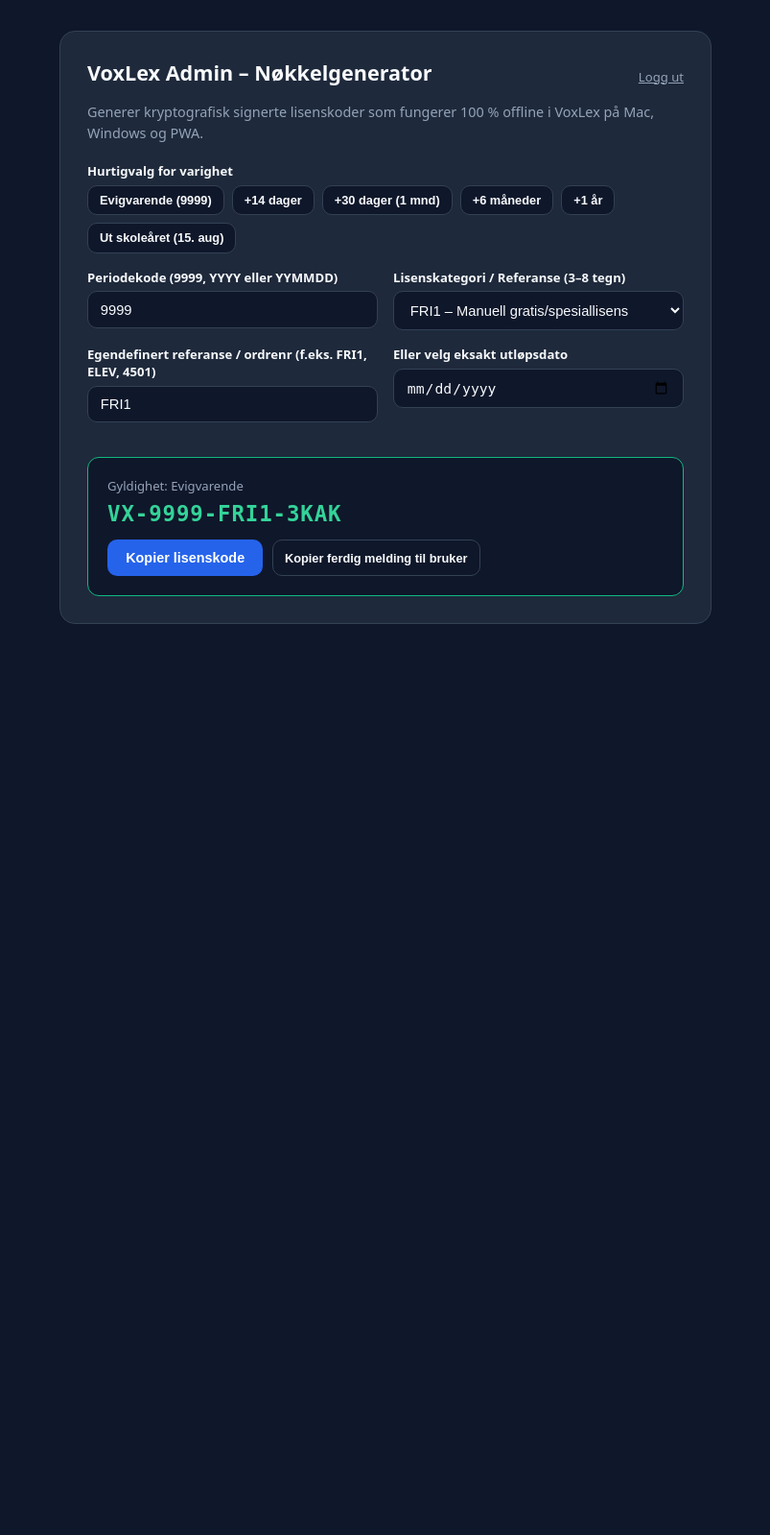
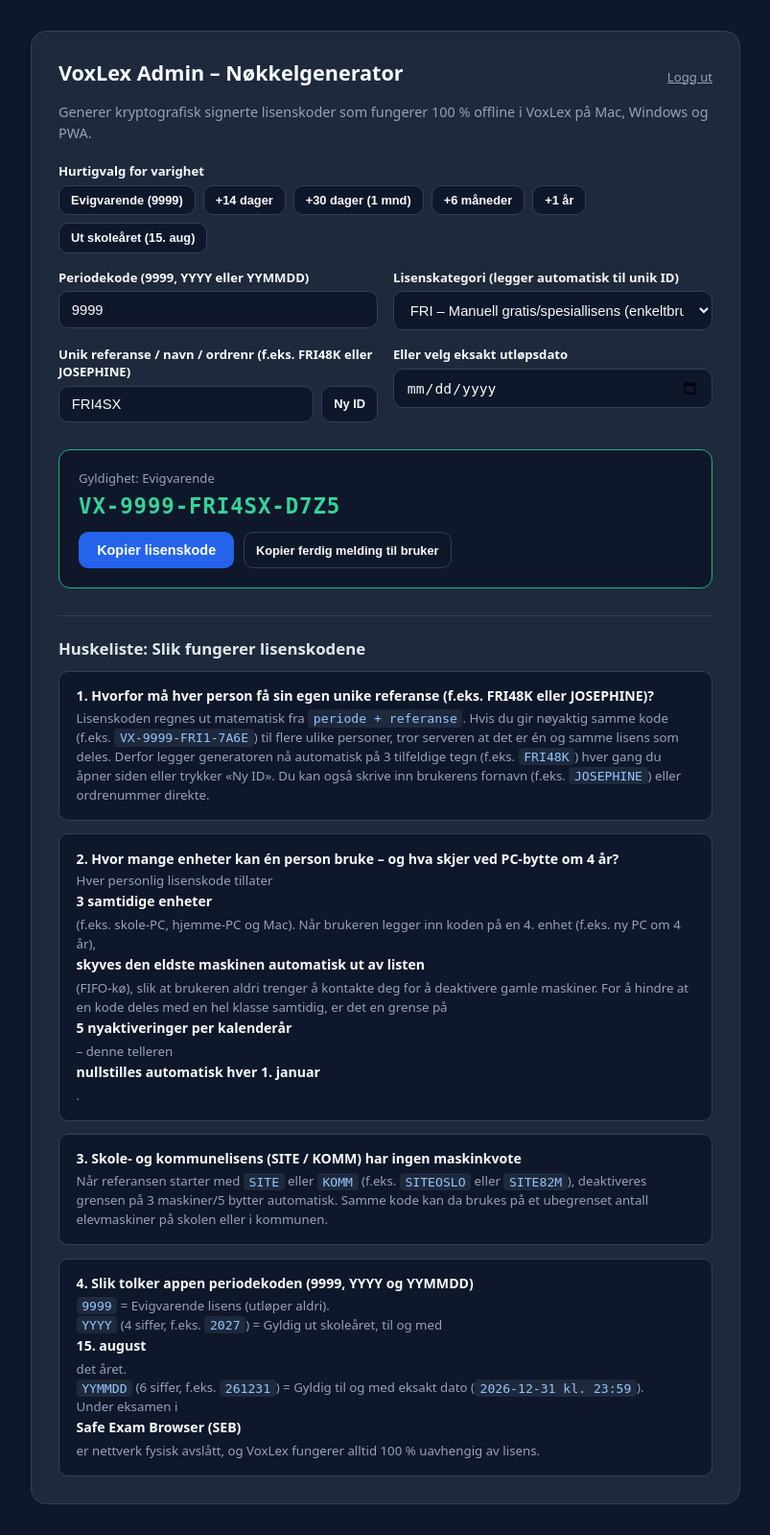
Before and after one commit to voxcuriosa/gruver, a PHP site: page /voxlex/admin/index.php in a window 1280 px wide. Shown: the whole page at 96% size, without its empty margins (238-1041 px from the left). Before the commit the page ends 650 px from the top, so only its background shows below. Run offline with PHP 8.4, Linux system fonts and the light colour scheme; the visitor is signed in with stand-in values (Sample User, id 1).

Commit message:
Auto-randomize unique license IDs and add license guide in VoxLex admin

```diff
--- a/voxlex/admin/index.php
+++ b/voxlex/admin/index.php
@@ -1,7 +1,7 @@
 <?php
 session_start();
 
-// Passordhash (SHA-256) for admin-tilgang ("voxlex2026" eller eksamensvakt/admin-kode)
+// Passordhash (SHA-256) for admin-tilgang ("voxlex2026" eller "privex2026")
 $VALID_HASHES = [
     hash('sha256', 'voxlex2026'),
     hash('sha256', 'privex2026'),
@@ -38,8 +38,9 @@ $isAuthed = !empty($_SESSION['vx_admin_ok']);
     :root { --bg: #0f172a; --card: #1e293b; --border: #334155; --text: #f8fafc; --muted: #94a3b8; --brand: #2563eb; --ok: #10b981; }
     * { box-sizing: border-box; }
     body { margin: 0; font-family: system-ui, -apple-system, sans-serif; background: var(--bg); color: var(--text); padding: 2rem 1rem; }
-    .wrap { max-width: 680px; margin: 0 auto; background: var(--card); border: 1px solid var(--border); border-radius: 16px; padding: 1.75rem; }
+    .wrap { max-width: 740px; margin: 0 auto; background: var(--card); border: 1px solid var(--border); border-radius: 16px; padding: 1.75rem; }
     h1 { margin: 0 0 0.5rem 0; font-size: 1.35rem; }
+    h2 { margin: 1.75rem 0 0.75rem 0; font-size: 1.05rem; color: #e2e8f0; border-top: 1px solid var(--border); padding-top: 1.35rem; }
     p { margin: 0 0 1.25rem 0; color: var(--muted); font-size: 0.9rem; line-height: 1.5; }
     label { display: block; font-size: 0.82rem; font-weight: 700; margin-bottom: 0.35rem; }
     input, select { width: 100%; padding: 0.65rem 0.8rem; border-radius: 10px; border: 1px solid var(--border); background: #0f172a; color: var(--text); font-size: 0.92rem; margin-bottom: 1rem; }
@@ -48,11 +49,18 @@ $isAuthed = !empty($_SESSION['vx_admin_ok']);
     button { padding: 0.7rem 1.2rem; border-radius: 10px; border: none; background: var(--brand); color: #fff; font-weight: 700; font-size: 0.9rem; cursor: pointer; }
     .presets { display: flex; flex-wrap: wrap; gap: 0.5rem; margin-bottom: 1rem; }
     .preset-btn { background: #0f172a; border: 1px solid var(--border); color: var(--text); padding: 0.45rem 0.75rem; font-size: 0.8rem; font-weight: 600; }
-    .result-box { margin-top: 1.25rem; padding: 1.25rem; border-radius: 12px; background: #0f172a; border: 1px solid var(--ok); }
+    .ref-row { display: flex; gap: 0.5rem; align-items: stretch; margin-bottom: 1rem; }
+    .ref-row input { margin-bottom: 0; flex: 1; }
+    .result-box { margin-top: 0.75rem; padding: 1.25rem; border-radius: 12px; background: #0f172a; border: 1px solid var(--ok); }
     .key-code { font-family: ui-monospace, monospace; font-size: 1.4rem; font-weight: 800; letter-spacing: 0.04em; color: #34d399; margin: 0.4rem 0 0.9rem 0; word-break: break-all; }
     .top-bar { display: flex; justify-content: space-between; align-items: center; margin-bottom: 0.5rem; }
     a.logout { color: var(--muted); font-size: 0.82rem; text-decoration: underline; }
     .err { color: #fca5a5; font-size: 0.85rem; margin-bottom: 0.75rem; }
+    .guide-grid { display: grid; gap: 0.85rem; margin-top: 0.75rem; }
+    .guide-card { background: #0f172a; border: 1px solid var(--border); border-radius: 10px; padding: 0.95rem 1.1rem; }
+    .guide-card strong { display: block; color: #f8fafc; font-size: 0.88rem; margin-bottom: 0.3rem; }
+    .guide-card p { margin: 0; font-size: 0.83rem; color: var(--muted); line-height: 1.5; }
+    code { font-family: ui-monospace, monospace; background: #1e293b; color: #93c5fd; padding: 0.1rem 0.35rem; border-radius: 4px; font-size: 0.82rem; }
   </style>
 </head>
 <body>
@@ -89,21 +97,24 @@ $isAuthed = !empty($_SESSION['vx_admin_ok']);
           <input type="text" id="vx-period" value="9999" oninput="updateKey()" />
         </div>
         <div>
-          <label for="vx-type">Lisenskategori / Referanse (3–8 tegn)</label>
-          <select id="vx-type-preset" onchange="document.getElementById('vx-ref').value = this.value; updateKey();">
-            <option value="FRI1">FRI1 – Manuell gratis/spesiallisens</option>
-            <option value="PRIV">PRIV – Privex-abonnent</option>
-            <option value="VIPP">VIPP – Kun VoxLex (20 kr/mnd Vipps)</option>
-            <option value="SITE">SITE – Skole- / kommunelisens</option>
-            <option value="4501">4501 – NAV Enkeltvedtak</option>
+          <label for="vx-type-preset">Lisenskategori (legger automatisk til unik ID)</label>
+          <select id="vx-type-preset" onchange="applyCategoryRandom(this.value)">
+            <option value="FRI">FRI – Manuell gratis/spesiallisens (enkeltbruker)</option>
+            <option value="PRIV">PRIV – Privex-abonnent (enkeltbruker)</option>
+            <option value="VIPP">VIPP – Kun VoxLex 20 kr/mnd Vipps (enkeltbruker)</option>
+            <option value="NAV">NAV – NAV Enkeltvedtak / Hjelpemiddelsentral</option>
+            <option value="SITE">SITE – Skole- / kommunelisens (ubegrenset antall PC-er)</option>
           </select>
         </div>
       </div>
 
       <div class="grid">
         <div>
-          <label for="vx-ref">Egendefinert referanse / ordrenr (f.eks. FRI1, ELEV, 4501)</label>
-          <input type="text" id="vx-ref" value="FRI1" oninput="updateKey()" />
+          <label for="vx-ref">Unik referanse / navn / ordrenr (f.eks. FRI48K eller JOSEPHINE)</label>
+          <div class="ref-row">
+            <input type="text" id="vx-ref" value="FRI1" oninput="updateKey()" />
+            <button type="button" class="preset-btn" onclick="randomizeCurrentRef()" title="Generer ny tilfeldig ID for valgt kategori">Ny ID</button>
+          </div>
         </div>
         <div>
           <label for="vx-date-picker">Eller velg eksakt utløpsdato</label>
@@ -113,10 +124,33 @@ $isAuthed = !empty($_SESSION['vx_admin_ok']);
 
       <div class="result-box">
         <div style="font-size: 0.82rem; color: var(--muted);" id="vx-exp-label">Gyldighet: Evigvarende</div>
-        <div class="key-code" id="vx-output">VX-9999-FRI1-3KAK</div>
+        <div class="key-code" id="vx-output">VX-9999-FRI1-7A6E</div>
         <div style="display: flex; flex-wrap: wrap; gap: 0.6rem;">
           <button type="button" onclick="copyCode()" id="btn-copy-code">Kopier lisenskode</button>
           <button type="button" class="preset-btn" onclick="copyMessage()" id="btn-copy-msg">Kopier ferdig melding til bruker</button>
+        </div>
+      </div>
+
+      <h2>Huskeliste: Slik fungerer lisenskodene</h2>
+      <div class="guide-grid">
+        <div class="guide-card">
+          <strong>1. Hvorfor må hver person få sin egen unike referanse (f.eks. FRI48K eller JOSEPHINE)?</strong>
+          <p>Lisenskoden regnes ut matematisk fra <code>periode + referanse</code>. Hvis du gir nøyaktig samme kode (f.eks. <code>VX-9999-FRI1-7A6E</code>) til flere ulike personer, tror serveren at det er én og samme lisens som deles. Derfor legger generatoren nå automatisk på 3 tilfeldige tegn (f.eks. <code>FRI48K</code>) hver gang du åpner siden eller trykker «Ny ID». Du kan også skrive inn brukerens fornavn (f.eks. <code>JOSEPHINE</code>) eller ordrenummer direkte.</p>
+        </div>
+        <div class="guide-card">
+          <strong>2. Hvor mange enheter kan én person bruke – og hva skjer ved PC-bytte om 4 år?</strong>
+          <p>Hver personlig lisenskode tillater <strong>3 samtidige enheter</strong> (f.eks. skole-PC, hjemme-PC og Mac). Når brukeren legger inn koden på en 4. enhet (f.eks. ny PC om 4 år), <strong>skyves den eldste maskinen automatisk ut av listen</strong> (FIFO-kø), slik at brukeren aldri trenger å kontakte deg for å deaktivere gamle maskiner. For å hindre at en kode deles med en hel klasse samtidig, er det en grense på <strong>5 nyaktiveringer per kalenderår</strong> – denne telleren <strong>nullstilles automatisk hver 1. januar</strong>.</p>
+        </div>
+        <div class="guide-card">
+          <strong>3. Skole- og kommunelisens (SITE / KOMM) har ingen maskinkvote</strong>
+          <p>Når referansen starter med <code>SITE</code> eller <code>KOMM</code> (f.eks. <code>SITEOSLO</code> eller <code>SITE82M</code>), deaktiveres grensen på 3 maskiner/5 bytter automatisk. Samme kode kan da brukes på et ubegrenset antall elevmaskiner på skolen eller i kommunen.</p>
+        </div>
+        <div class="guide-card">
+          <strong>4. Slik tolker appen periodekoden (9999, YYYY og YYMMDD)</strong>
+          <p><code>9999</code> = Evigvarende lisens (utløper aldri).<br />
+          <code>YYYY</code> (4 siffer, f.eks. <code>2027</code>) = Gyldig ut skoleåret, til og med <strong>15. august</strong> det året.<br />
+          <code>YYMMDD</code> (6 siffer, f.eks. <code>261231</code>) = Gyldig til og med eksakt dato (<code>2026-12-31 kl. 23:59</code>).<br />
+          Under eksamen i <strong>Safe Exam Browser (SEB)</strong> er nettverk fysisk avslått, og VoxLex fungerer alltid 100 % uavhengig av lisens.</p>
         </div>
       </div>
 
@@ -124,6 +158,24 @@ $isAuthed = !empty($_SESSION['vx_admin_ok']);
         const PEPPER = "VoxLex-2026-Offline-NAV-Pepper-v1!#99";
         const ALPHABET = "23456789ABCDEFGHJKLMNPQRSTUVWXYZ";
         const MASK64 = 0xFFFFFFFFFFFFFFFFn;
+
+        function randomSuffix(len = 3) {
+          let s = "";
+          for (let i = 0; i < len; i++) {
+            s += ALPHABET[Math.floor(Math.random() * ALPHABET.length)];
+          }
+          return s;
+        }
+
+        function applyCategoryRandom(prefix) {
+          document.getElementById('vx-ref').value = prefix + randomSuffix(3);
+          updateKey();
+        }
+
+        function randomizeCurrentRef() {
+          const prefix = document.getElementById('vx-type-preset').value || 'FRI';
+          applyCategoryRandom(prefix);
+        }
 
         function computeSig(period, ref) {
           const input = PEPPER + ":" + period.trim().toUpperCase() + ":" + ref.trim().toUpperCase();
@@ -204,7 +256,7 @@ $isAuthed = !empty($_SESSION['vx_admin_ok']);
           b.textContent = 'Melding kopiert!';
           setTimeout(() => b.textContent = 'Kopier ferdig melding til bruker', 2000);
         }
-        updateKey();
+        randomizeCurrentRef();
       </script>
     <?php endif; ?>
   </div>
```
